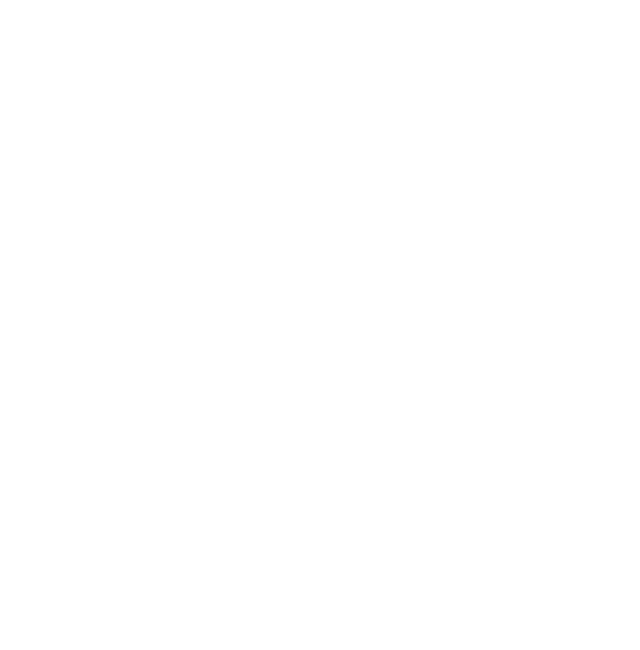
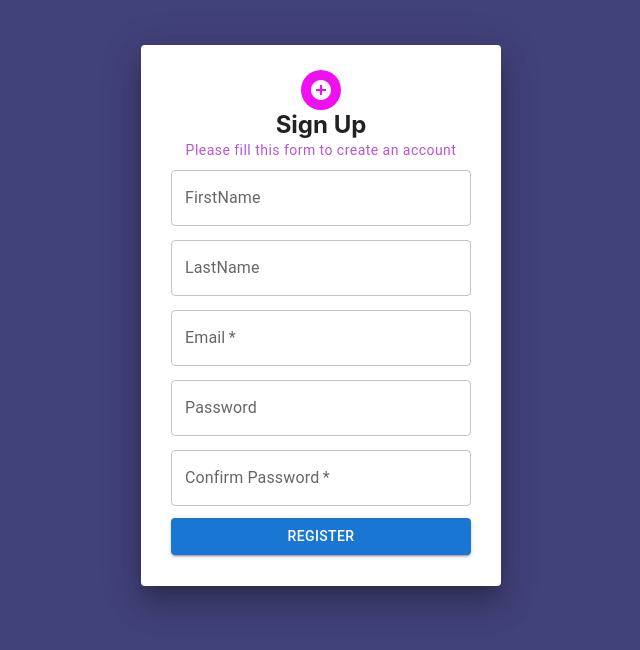
Before and after one commit to darfaisal26/EmailSystem, a React (Create React App) app: page /Register in a window 1280 px wide. Before the commit this address had no page. Shown: the top 650 px of the page, without its empty margins (319-959 px from the left). Built offline with nearby package versions, Linux system fonts and the light colour scheme.

Commit message:
changed names of files

```diff
--- a/src/App.js
+++ b/src/App.js
@@ -1,15 +1,17 @@
 import { BrowserRouter ,Route,Routes} from 'react-router-dom';
 import './App.css';
-import SignIn from './Components/SignIn';
-import SignUP from './Components/SignUP';
+import Login from './Views/Login';
+import Register from './Views/Register';
+
+
 
 function App() {
   return (
     <div>
       <BrowserRouter>
       <Routes>
-        <Route    path ='/' element={<SignIn/>}/>
-        <Route    path='/SignUp'   element={<SignUP/>}/>
+        <Route    path ='/' element={<Login/>}/>
+        <Route    path='/Register'   element={<Register/>}/>
 
       </Routes>
       </BrowserRouter>
--- a/src/Components/SignIn.js
+++ b/src/Views/Login.js
@@ -3,16 +3,18 @@
 import {Avatar,Grid,Paper,TextField,Typography,Button,} from "@mui/material";
 import LockOutlinedIcon from '@mui/icons-material/LockOutlined';
 
-const SignIn = () => {
+
+
+const Login = () => {
   let navigate = useNavigate();
   const handleClick = () => {
     console.log("values")
-    navigate("/SignUp");
+    navigate("/Register");
   };
 
   const styles={
     paperStyle:  {padding: "25px 30px", width: 300, height:'' ,margin: " auto",backgroundColor: "",},
-    avatarStyle :{ backgroundColor: "#f00ff0" },
+    avatarStyle :{ backgroundColor: "red" },
     headerStyle : { margin: 0 },
     textFieldst : { margin: "8px 0px 6px" },
     button : { margin: "6px 0px 6px  " },
@@ -23,7 +25,7 @@
     <Grid  style={styles.main}>
       <Paper elevation={20} style={styles.paperStyle} >
         <Grid align="center">
-          <Avatar style={ styles.avatarStyle}>
+          <Avatar style={styles.avatarStyle}>
             < LockOutlinedIcon/>
           </Avatar>
           <h2 style={ styles.headerStyle}>Sign IN</h2>
@@ -58,7 +60,7 @@
             style={styles.button}
             // onClick={handleClick}
           >
-            Sign IN
+            LogIn
           </Button>
 
           <Button
@@ -69,7 +71,7 @@
             style={styles.button}
             onClick={handleClick}
           >
-            Sign Up
+            Register
           </Button>
         </form>
       </Paper>
@@ -77,4 +79,4 @@
   );
 };
 
-export default SignIn;
+export default Login;
--- a/src/Components/SignUP.js
+++ b/src/Views/Register.js
@@ -3,11 +3,11 @@
 import {Avatar,Grid,Paper,TextField,Typography,Button,} from "@mui/material";
 import AddCircleOutlinedIcon from "@mui/icons-material/AddCircleOutlined";
 
-const SignUP = () => {
+const Register = () => {
   let navigate = useNavigate();
   const handleClick = () => {
     console.log("values")
-    navigate("/SignIn");
+    navigate("/Login");
   };
   const paperStyle = {padding: "25px 30px", width: 300, margin: " auto",backgroundColor: "",};
   const avatarStyle = { backgroundColor: "#f00ff0" };
@@ -73,7 +73,7 @@
             style={button}
             onClick={handleClick}
           >
-            Sign up
+            Register
           </Button>
         </form>
       </Paper>
@@ -81,4 +81,4 @@
   );
 };
 
-export default SignUP;
+export default Register;
```
